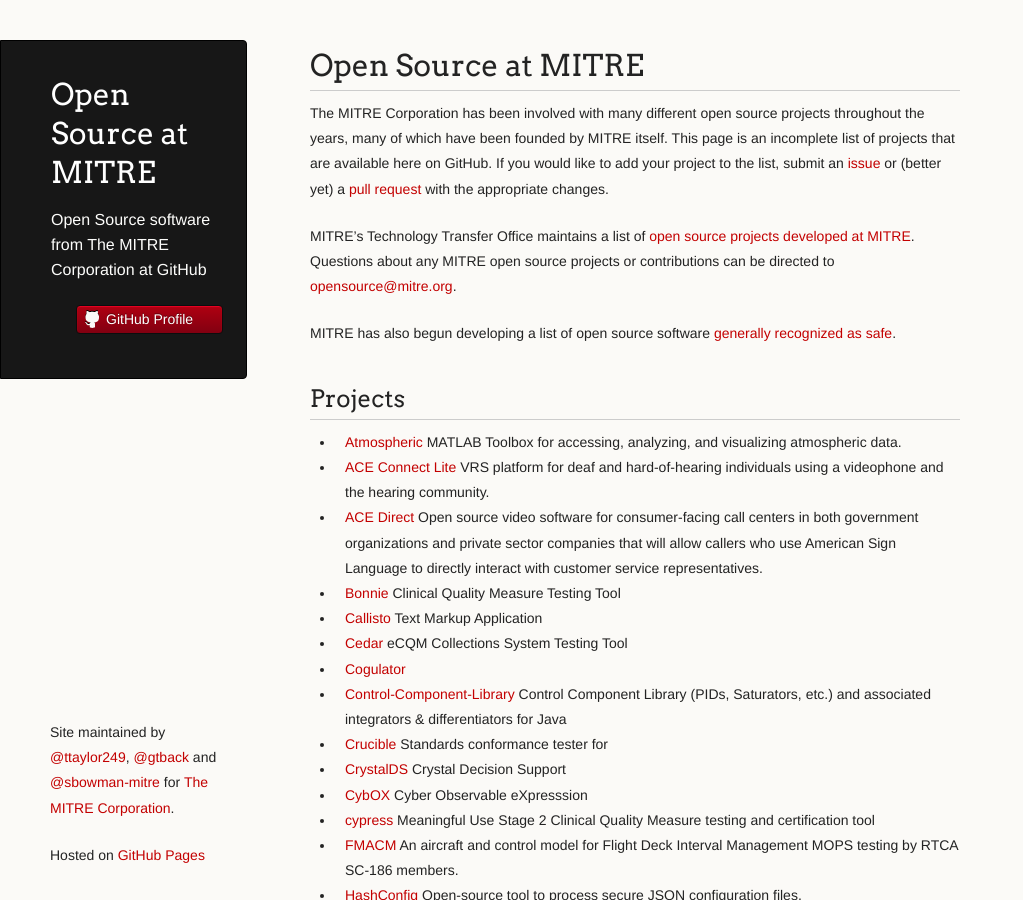
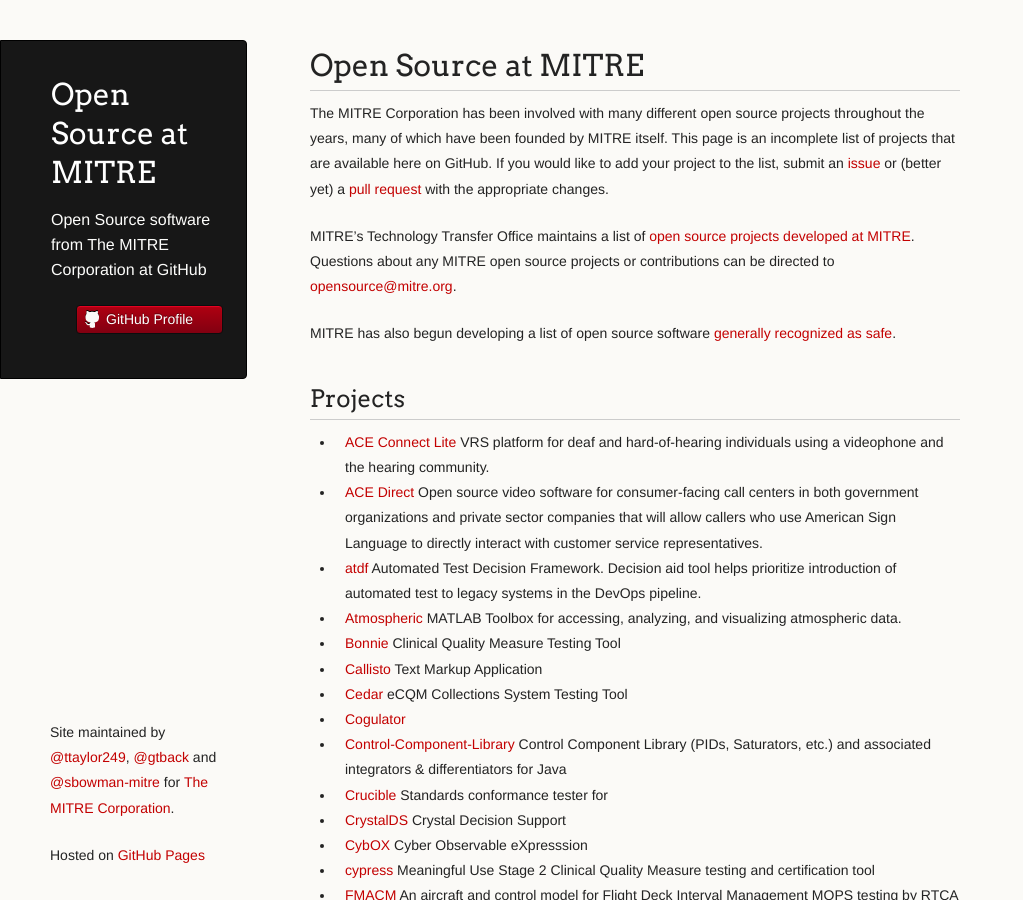
Before and after one commit to mitre/mitre.github.io, a Jekyll site: the page built from index.md, in a window 1280 px wide and 900 px high. Shown: the whole window, without its empty margins (0-1023 px from the left). Built offline with Jekyll 4.4.1, drawn with Linux system fonts in a browser that asks for light colours.

Commit message:
Update index.md
Add atdf. Fix alpha ordering of letter a repo's.

```diff
--- a/index.md
+++ b/index.md
@@ -24,9 +24,10 @@
 
 {% comment %} Please keep these in alphabetic order {% endcomment %}
 
-* [Atmospheric](https://github.com/atmospheric/atmospheric) MATLAB Toolbox for accessing, analyzing, and visualizing atmospheric data.
 * [ACE Connect Lite](https://github.com/mitrefccace/aceconnectlite-public) VRS platform for deaf and hard-of-hearing individuals using a videophone and the hearing community.
 * [ACE Direct](https://github.com/mitrefccace/acedirect-public) Open source video software for consumer-facing call centers in both government organizations and private sector companies that will allow callers who use American Sign Language to directly interact with customer service representatives.
+* [atdf](https://github.com/mitre/atdf) Automated Test Decision Framework. Decision aid tool helps prioritize introduction of automated test to legacy systems in the DevOps pipeline.
+* [Atmospheric](https://github.com/atmospheric/atmospheric) MATLAB Toolbox for accessing, analyzing, and visualizing atmospheric data.
 * [Bonnie](https://github.com/projecttacoma/bonnie) Clinical Quality Measure Testing Tool
 * [Callisto](https://mitre.github.com/callisto/) Text Markup Application
 * [Cedar](http://mitre.github.io/cedar/) eCQM Collections System Testing Tool
```
